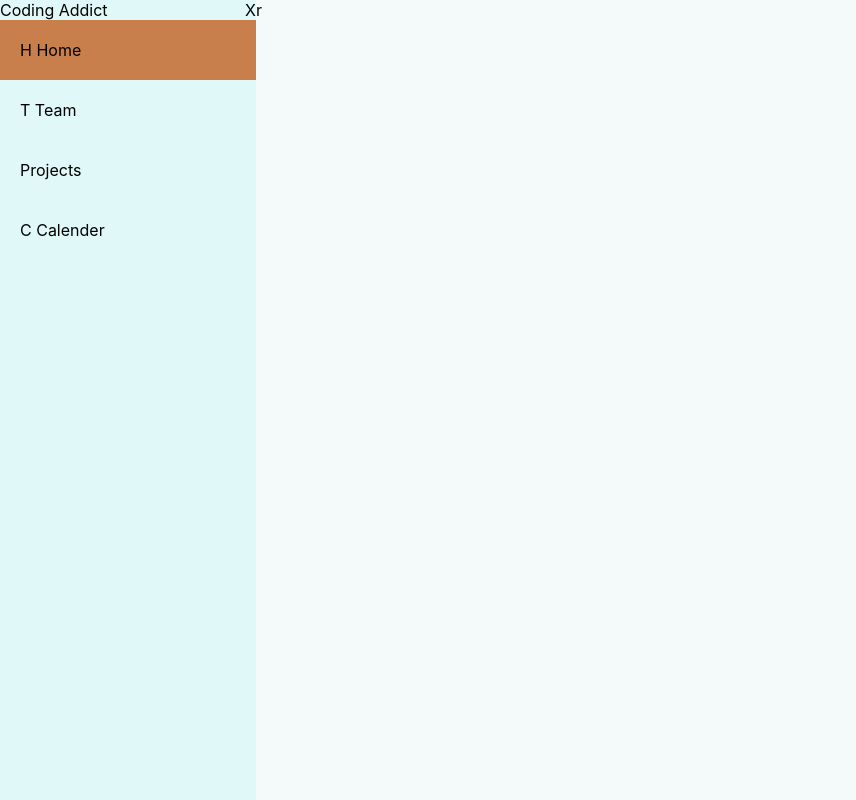
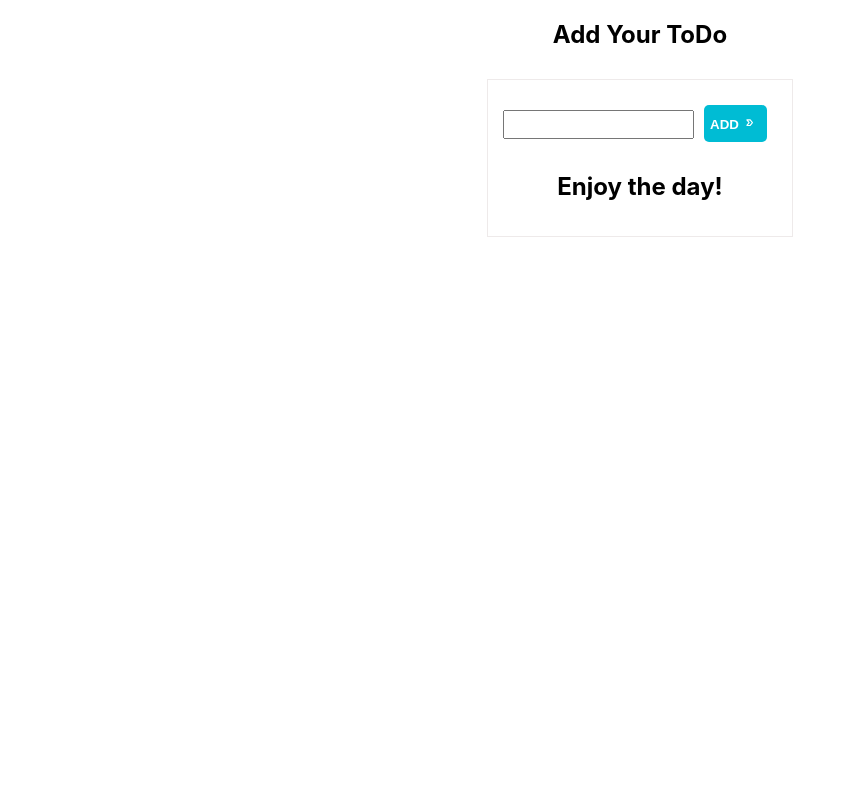
Before and after one commit to Aruna501/Trail, a React (Create React App) app: page / in a window 1280 px wide. Shown: the whole page, without its empty margins (0-856 px from the left). Built offline with nearby package versions, Linux system fonts and the light colour scheme.

Commit message:
crud operation

```diff
--- a/package.json
+++ b/package.json
@@ -13,6 +13,7 @@
         "react-icons": "^5.0.1",
         "react-router-dom": "^6.22.3",
         "react-scripts": "5.0.1",
+        "uuidv4": "^6.2.13",
         "web-vitals": "^2.1.4"
     },
     "scripts": {
--- a/src/App.jsx
+++ b/src/App.jsx
@@ -1,10 +1,10 @@
 import React from 'react'
-import Navbar from './Navbar'
+import Crudapplication from './Crudapplication'
 
 function App() {
   return (
     <div>
-      <Navbar />
+      <Crudapplication />
     </div>
   )
 }
--- /dev/null
+++ b/src/Crudapplication.css
@@ -0,0 +1,43 @@
+.crud-main-container {
+    display: flex;
+    text-align: center;
+    flex-direction: column;
+    justify-content: flex-start;
+    align-content: stretch;
+    align-items: center;
+}
+
+.crud-sub-container {
+    border: 1px solid grey;
+    padding: 15px;
+    width: fit-content;
+    margin: 10px;
+}
+
+.crud-sub-container {
+    border: 1px solid rgb(238, 234, 234);
+}
+
+button {
+    background-color: #00BCD4;
+    color: white;
+    padding-bottom: 10px;
+    margin: 10px;
+    text-transform: capitalize;
+    border-style: none;
+    border-radius: 5px;
+    font-weight: bold;
+    justify-content: center;
+}
+
+input[type="text"] {
+    padding: 5px;
+}
+
+svg {
+    align-items: baseline;
+    justify-items: center;
+    text-align: center;
+    padding-right: 5px;
+    margin-top: 10px;
+}
--- /dev/null
+++ b/src/Crudapplication.jsx
@@ -0,0 +1,72 @@
+import React, { useState } from 'react'
+import { TbArrowBadgeRight } from "react-icons/tb";
+import { PiSuitcaseFill } from "react-icons/pi";
+import { v4 as uuid } from "uuid";
+import Button from 'react-bootstrap/Button';
+
+import './Crudapplication.css'
+
+function Crudapplication() {
+
+    const [data, setData] = useState([])
+    const [input, setInput] = useState('')
+
+const handleClick=()=>{
+  setData([...data, {id: uuid(), task: input}])
+  setInput('')
+  }
+
+  const handleDelete=(id)=>{
+    const todoToDelete = data.find(todo => todo.id === id);
+    console.log(todoToDelete);
+        if (todoToDelete && todoToDelete.marked) {
+const updatedData=data.filter(todo=>todo.id!==id)
+setData(updatedData);
+}
+else{
+  alert('The data need to strike out')
+}
+  }
+
+  const handleMark = (id) => {
+    const updatedData = data.map(todo => {
+        if (todo.id === id) {
+            return { ...todo, marked: !todo.marked };
+        }
+        return todo;
+    });
+    setData(updatedData);
+};
+
+const handleUpdate=(index)=>{
+  const updatedtask = prompt('Update your task', data[index].task)
+  let copiedData = [...data];
+  copiedData[index].task = updatedtask;
+  setData(copiedData);
+}
+
+  return (
+    <div className='crud-main-container'>
+      <h2>Add Your ToDo</h2>
+      <div className='crud-sub-container'>
+      <input type='text' value={input} onChange={(e)=>setInput(e.target.value)}/>
+      <Button variant="primary" onClick={handleClick}>ADD <TbArrowBadgeRight /></Button>
+      {data.map((todo,index)=>
+        <div key={index}><PiSuitcaseFill />
+        <span style={{ textDecoration: todo.marked ? 'line-through' : 'none' }}>
+        {todo.task}
+    </span>
+
+    <button variant="primary" onClick={() => handleMark(todo.id)}>
+                        {todo.marked ? 'Unmark' : 'Mark'}
+                    </button>
+                    <button onClick={()=>handleUpdate(index)}>Edit</button>
+        <button variant="primary" onClick={() => handleDelete(todo.id)}> Delete</button>
+        </div>)}
+        {data.length === 0 && <h2>Enjoy the day!</h2>}
+               </div>
+               </div>
+  )
+}
+
+export default Crudapplication
--- a/src/Nav.css
+++ /dev/null
@@ -1,28 +0,0 @@
-.nav-container {
-    background-color: rgb(244, 249, 249);
-    height: 100vh;
-    width: 100%;
-    display: flex;
-}
-
-.nav-container-left {
-    width: 20%;
-    background-color: rgb(224, 248, 248);
-}
-
-.left-title-container {
-    display: flex;
-    justify-content: space-between;
-}
-
-.nav-element {
-    padding: 20px;
-}
-
-.nav-element:hover {
-    background-color: rgb(201, 127, 75);
-}
-
-.active {
-    background-color: rgb(201, 127, 75);
-}
--- a/src/Navbar.jsx
+++ /dev/null
@@ -1,52 +0,0 @@
-import React, { useState } from "react";
-// import
-import "./Nav.css";
-
-function Navbar() {
-  const [selected, setSelected] = useState("Home");
-
-  return (
-    <div className="nav-container">
-      <div className="nav-container-left">
-        <div className="left-title-container">
-          <div>Coding Addict</div>
-          <div>X</div>
-        </div>
-        <div
-          className={`nav-element ${selected == "Home" && "active"}`}
-          onClick={() => setSelected("Home")}
-        >
-          <span>H{`        `}</span>
-          <span>Home</span>
-        </div>
-
-        <div
-          className={`nav-element ${selected == "Team" && "active"}`}
-          onClick={() => setSelected("Team")}
-        >
-          <span>T{`        `}</span>
-          <span>Team</span>
-        </div>
-
-        <div
-          className={`nav-element ${selected == "Projects" && "active"}`}
-          onClick={() => setSelected("Projects")}
-        >
-          <span>{`        `}</span>
-          <span>Projects</span>
-        </div>
-
-        <div
-          className={`nav-element ${selected == "Calender" && "active"}`}
-          onClick={() => setSelected("Calender")}
-        >
-          <span>C{`        `}</span>
-          <span>Calender</span>
-        </div>
-      </div>
-      <div className="nav-container-right"> r</div>
-    </div>
-  );
-}
-
-export default Navbar;
```
Also changed, not shown: 1 other file (tests, documents, lock files or other folders).
